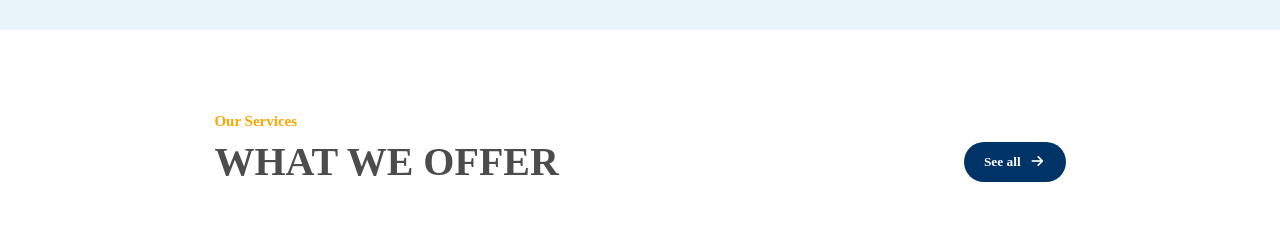
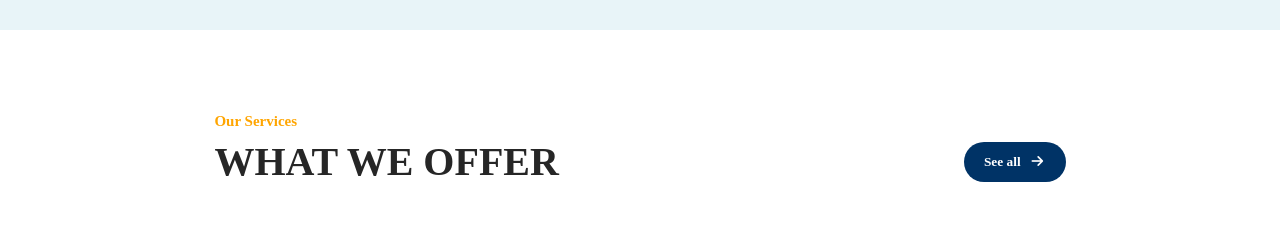
Before and after one commit to Spotat/Swimming_web, a plain HTML site: page index.html in a window 1280 px wide. Shown: the part 2860-3102 px from the top of the page. Drawn offline with Linux system fonts and the light colour scheme; a web font is replaced by a local one.

Commit message:
opacity commit

```diff
--- a/static/styles/style.css
+++ b/static/styles/style.css
@@ -504,7 +504,7 @@
     /* color: #003366; */
     text-transform: uppercase;
     /* font-weight: 400; */
-    opacity: 70%;
+    opacity: 85%;
 }
 .service_heading > button {
     padding: 10px 20px;
```
